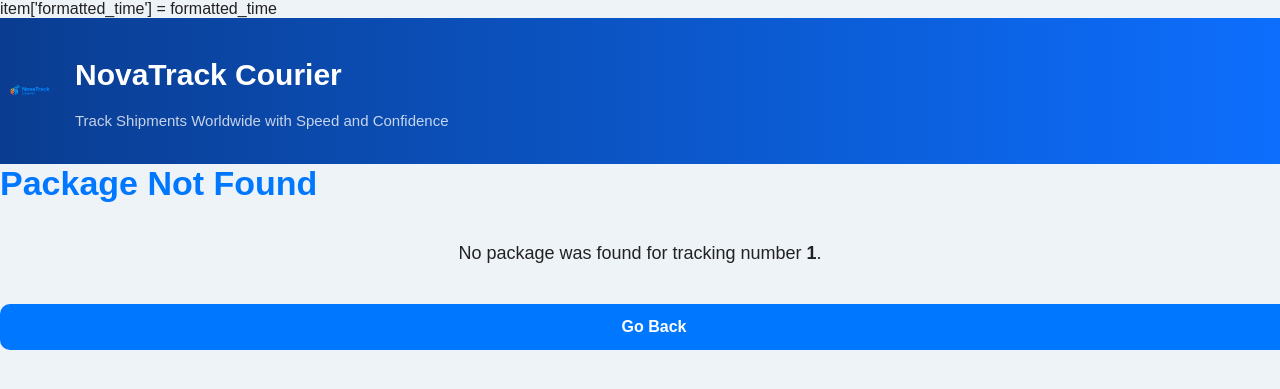
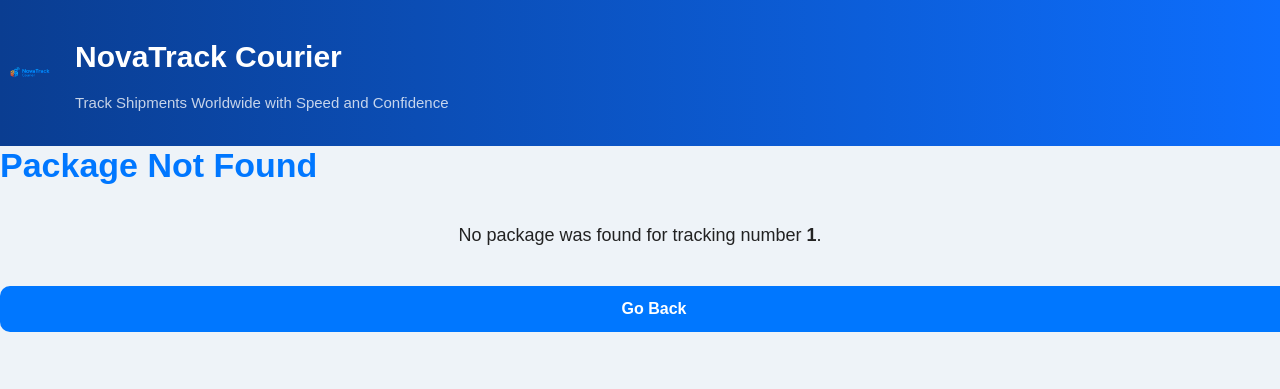
Before and after one commit to speechless001/novatrack-courier, a Flask app: page /view-shipment/1 in a window 1280 px wide. Shown: the top 389 px of the page. Run offline with Flask 3, Linux system fonts and the light colour scheme; the visitor is signed in with stand-in values (Sample User, id 1); data that the repository does not hold is empty; some libraries are stand-ins or nearby versions.

Commit message:
fix result template item usage

```diff
--- a/templates/result.html
+++ b/templates/result.html
@@ -3,9 +3,6 @@
 <head>
     <meta name="viewport" content="width=device-width, initisl-scale=1.0">
     <link rel="icon" href="{{ url_for('static', filename='favicon.png') }}">
-
-    item['formatted_time'] = formatted_time
-
     <title>Tracking Result - NovaTrack Courier</title>
 
     <style>
@@ -450,7 +447,7 @@
                 </div>
             </div>
 
-            <span class="time">{{ item.formatted_time }}</span>
+            <span class="time">{{ item.update_time }}</span>
 
 
             <h2>Tracking Timeline</h2>
```
